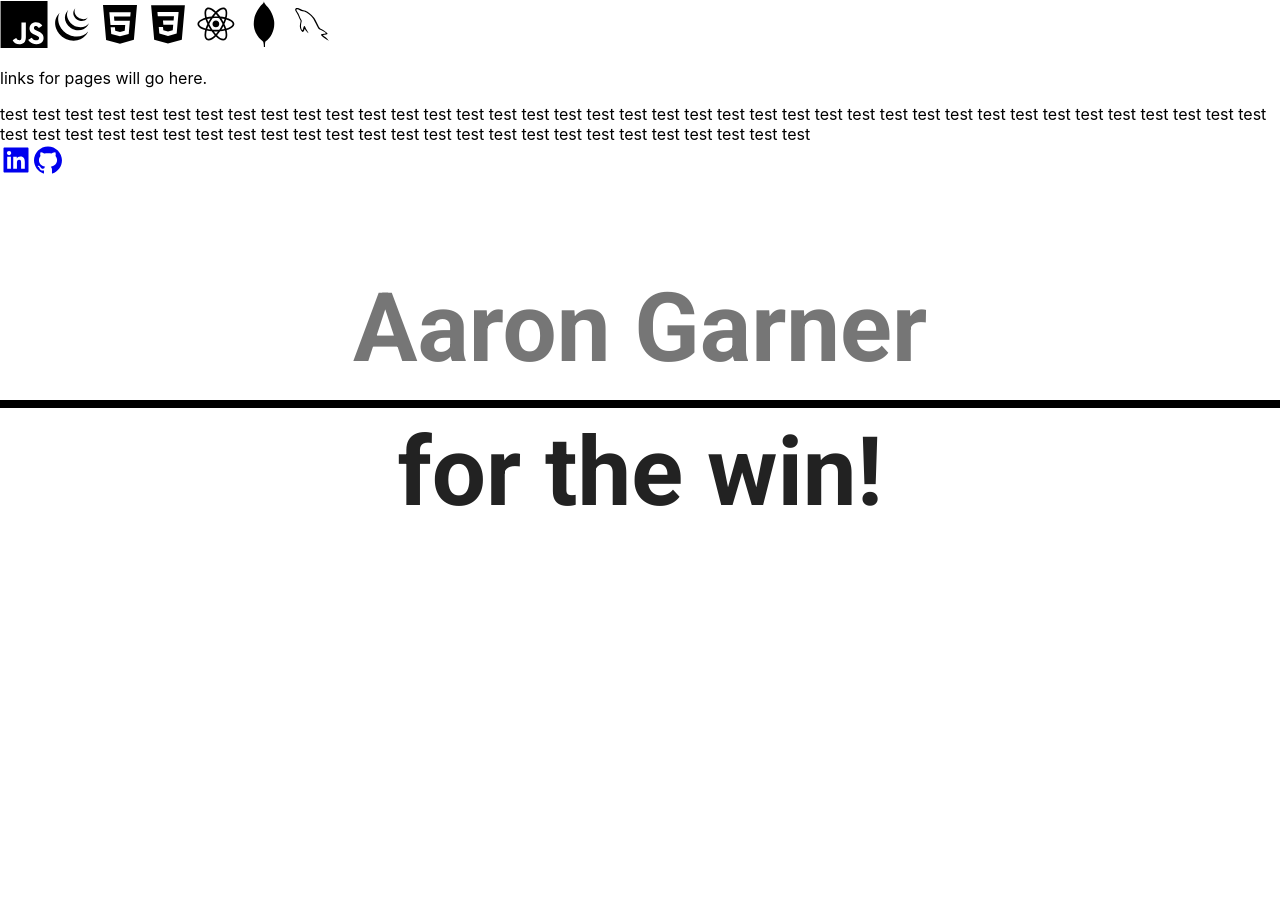
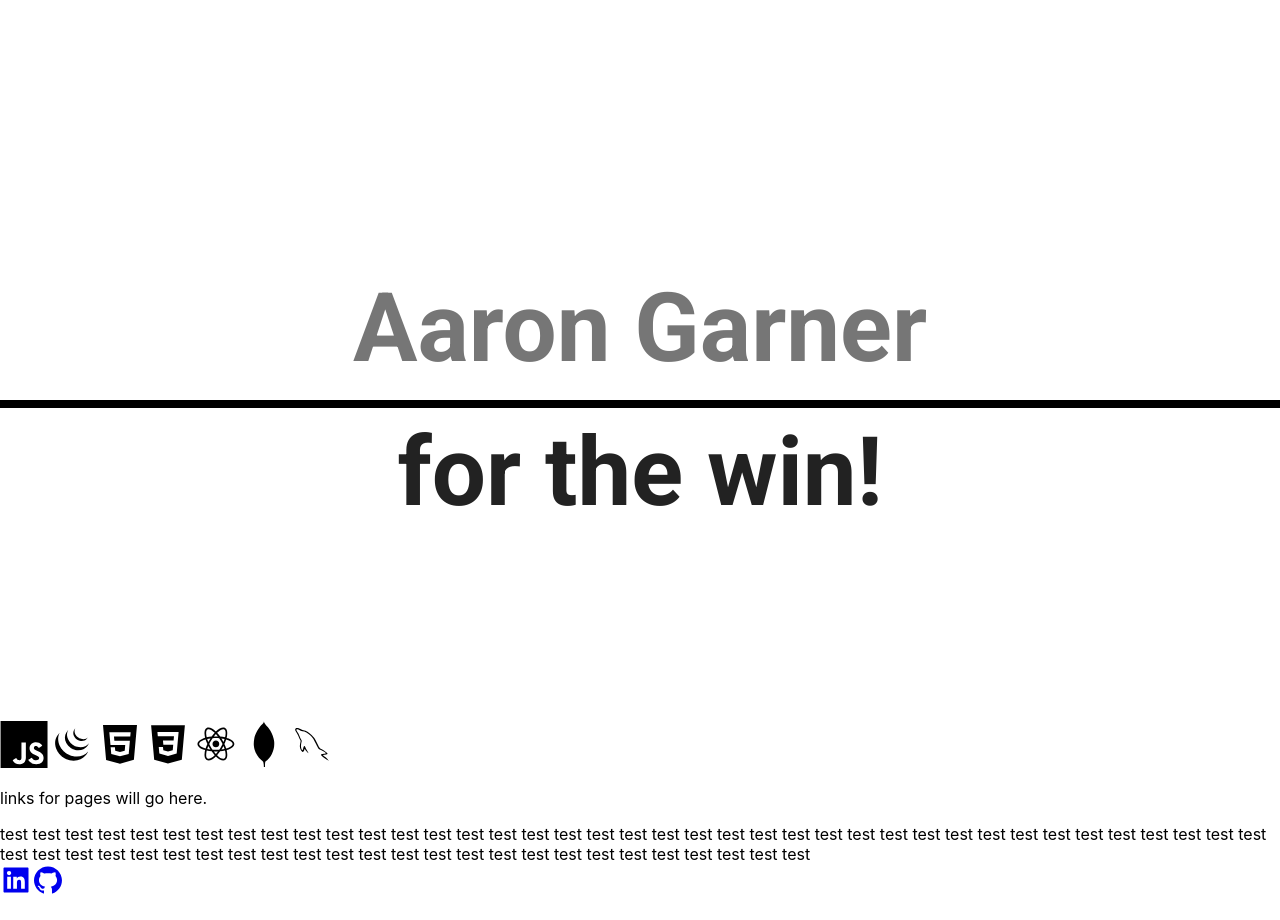
Before and after one commit to aaron-G18/AG-Portfolio, a React (Create React App) app: page / in a window 1280 px wide. Before the commit the page ends 800 px from the top, so only its background shows below. Built offline with nearby package versions, Linux system fonts and the light colour scheme.

Commit message:
added height to animated-title element.

```diff
--- a/src/components/frontPage/style.css
+++ b/src/components/frontPage/style.css
@@ -11,7 +11,7 @@
 .animated-title {
   color: #222;
   font-family: Roboto, Arial, sans-serif;
-  /* height: 90vmin; */
+  height: 90vmin;
   /* left: 50%; */
   /* position: absolute; */
   /* top: 50%; */
```
